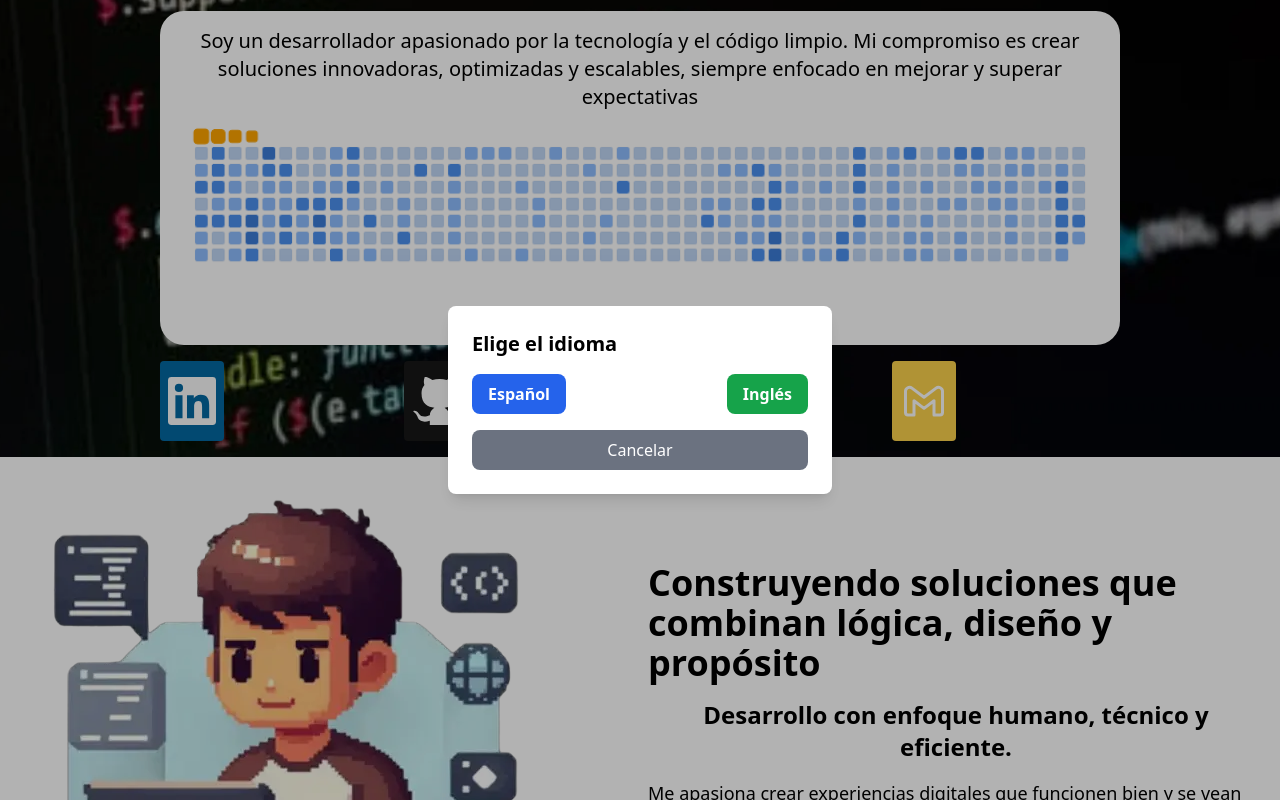
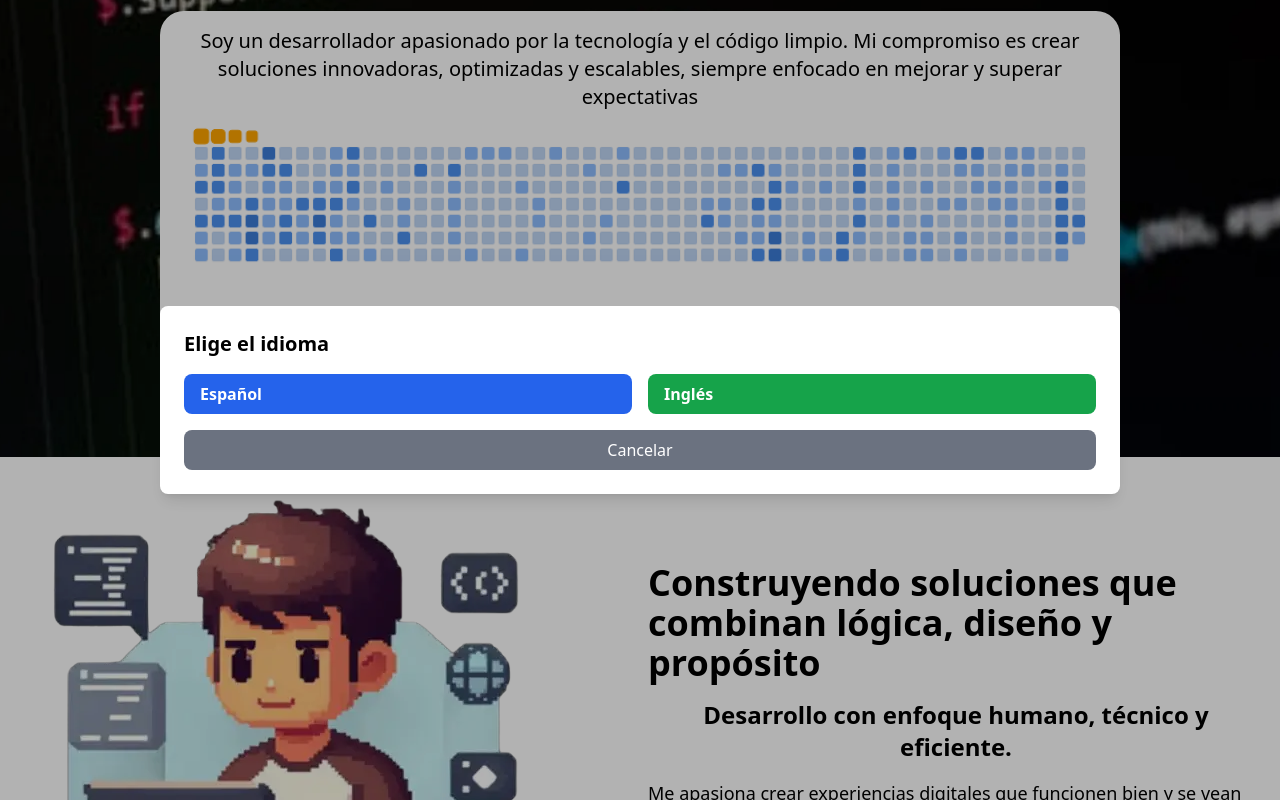
Before and after one commit to FernadoCodeDev/MyWebsite, a React (Create React App) app: page / in a window 1280 px wide. Both pictures are taken after a click on the button "Descargar CV". Shown: the part 446-1246 px from the top of the page. Built offline with nearby package versions, Linux system fonts and the light colour scheme.

Commit message:
Adjustment Modal and Icon DarkMode

```diff
--- a/src/component/ui/DarkMode.jsx
+++ b/src/component/ui/DarkMode.jsx
@@ -27,7 +27,7 @@ const DarkMode = () => {
     <img
       src={DarkModeIcon}
       alt="DarkModeIcon"
-      className="h-auto cursor-pointer w-28 invert dark:invert-0 md:w-32"
+      className="h-auto cursor-pointer w-28 invert-0 dark:invert md:w-32"
       onClick={() => setDarkMode(!darkMode)}
     />
   );
--- a/src/component/ui/Modal.jsx
+++ b/src/component/ui/Modal.jsx
@@ -31,20 +31,20 @@ const DownloadCVButton = () => {
       {/* Modal */}
       {isOpen && (
         <div className="fixed inset-0 z-10 flex items-center justify-center bg-black bg-opacity-30">
-          <div className="p-6 bg-white rounded-lg shadow-lg w-96">
+          <div className="w-full p-6 bg-white rounded-lg shadow-lg max-w-[60rem]">
             <h2 className="mb-4 text-xl font-bold">Elige el idioma</h2>
-            <div className="flex justify-between">
+            <div className="flex justify-between gap-4">
               <a
                 href={CVES}
                 download
-                className="px-4 py-2 font-bold text-white bg-blue-600 rounded-lg hover:bg-blue-700"
+                className="w-full px-4 py-2 font-bold text-white bg-blue-600 rounded-lg hover:bg-blue-700"
               >
                 Español
               </a>
               <a
                 href={CVEN}
                 download
-                className="px-4 py-2 font-bold text-white bg-green-600 rounded-lg hover:bg-green-700"
+                className="w-full px-4 py-2 font-bold text-white bg-green-600 rounded-lg hover:bg-green-700"
               >
                 Inglés
               </a>
```
